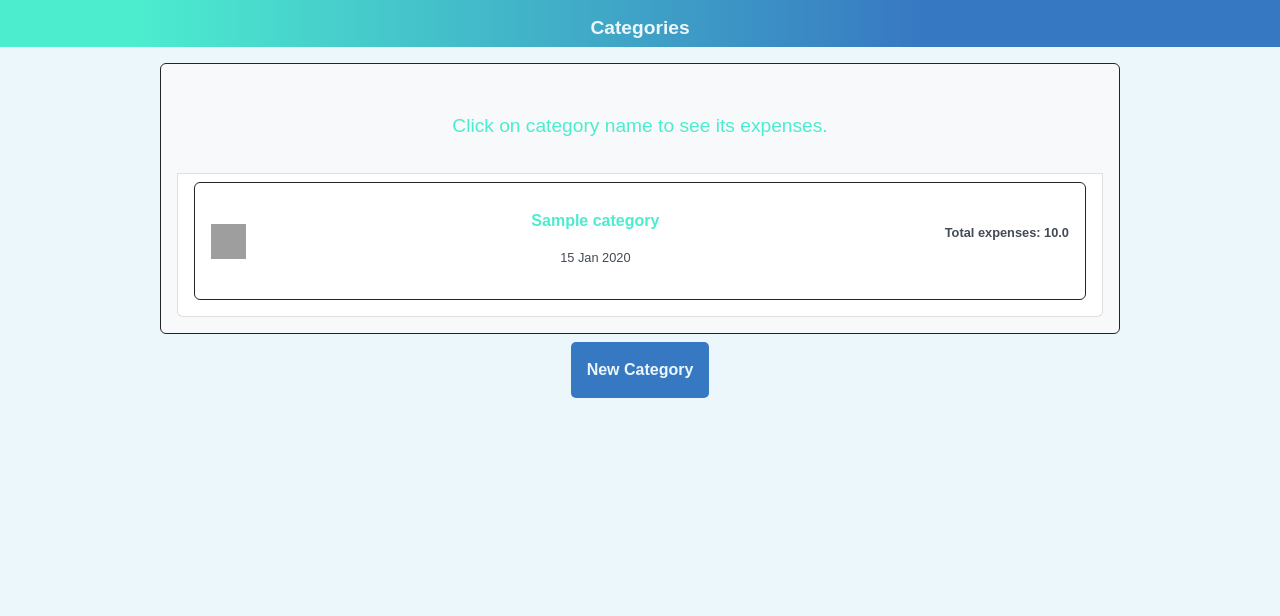
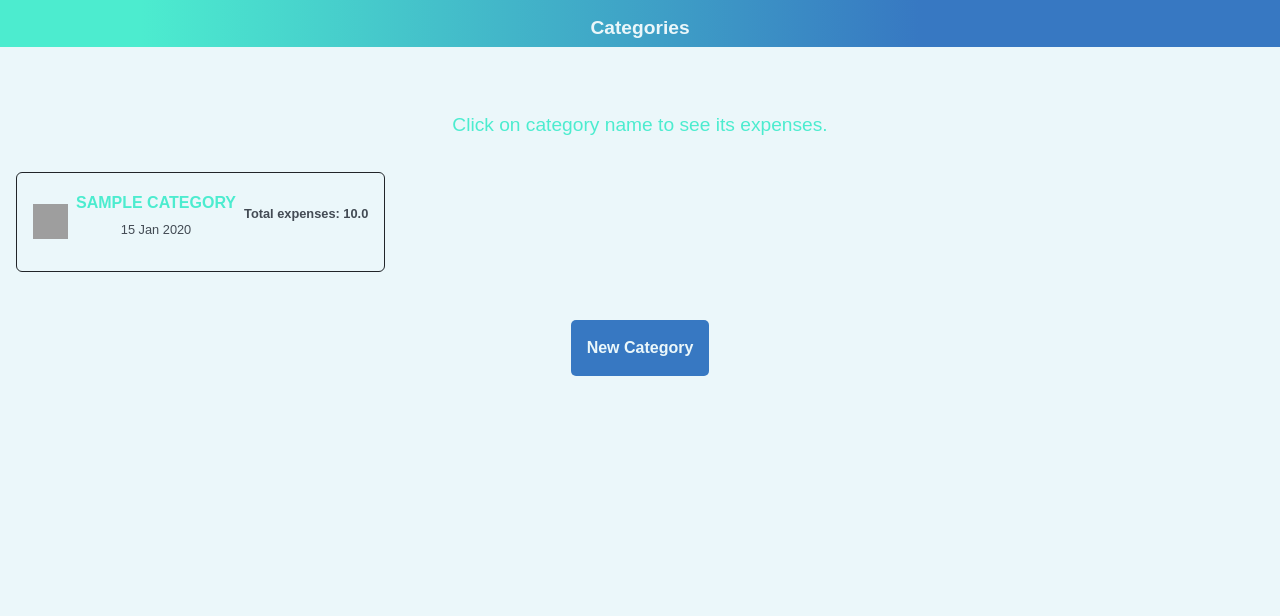
Before and after one commit to ahzamir/budget-app, a Rails app: page / in a window 1280 px wide. Shown: the part 69-685 px from the top of the page. Run offline with Rails 7, Linux system fonts and the light colour scheme; a user stored in the database is signed in; tables that the repository leaves empty hold one stand-in row (values such as "Sample post"); style sheets or scripts are compiled from the project's sources; some libraries are stand-ins or nearby versions; grey boxes are pictures that could not be loaded.

Commit message:
add some style to the content of each category

```diff
--- a/app/assets/stylesheets/application.scss
+++ b/app/assets/stylesheets/application.scss
@@ -316,8 +316,16 @@ form label {
   width: 50%;
 }
 
+.category-name {
+  font-size: 1.2rem;
+}
+
 @media screen and (max-width: 768px) {
   .user-card {
     width: 100%;
   }
+
+  .category-name {
+    font-size: 0.7rem;
+  }
 }
--- a/app/views/categories/_category.html.erb
+++ b/app/views/categories/_category.html.erb
@@ -1,9 +1,9 @@
-<div id="<%= dom_id category %>" class="category d-flex justify-content-between align-items-center p-3 mb-2 text-dark rounded border border-dark ms-0">
+<div id="<%= dom_id category %>" class="category d-flex justify-content-between align-items-center p-3 mb-2 text-dark rounded border border-dark">
     <div>
         <%= image_tag category.icon, class: "icon", alt: category.name %>
     </div>
     <div class="category-name d-flex flex-column justify-content-center align-items-center">
-        <h3>
+        <h3 class="category-name mb-0 p-0 text-uppercase fw-bold">
             <%= link_to category.name, user_category_expenses_path(current_user, category) %>
         </h3>
         <p class="created-at">
--- a/app/views/categories/index.html.erb
+++ b/app/views/categories/index.html.erb
@@ -2,12 +2,12 @@
   <div class="page-header">
     <h2>Categories</h2>
   </div>
-  <div id="categories" class="w-75 p-3 mb-2 bg-light text-dark rounded border border-dark m-3">
+  <div id="categories" class="w-100 p-3 mb-2 text-dark m-3">
     <% if @categories.any? %>
-      <ul class="list-group list-style-none">
+      <ul>
         <p class="alert-info">Click on category name to see its expenses.</p>
         <% @categories.each do |category| %>
-          <li class="list-group-item ms-0">
+          <li class="d-flex justify-content-between align-items-center">
             <%= render category %>
           </li>
         <% end %>
@@ -17,7 +17,7 @@
     <% end %>
   </div>
 
-  <%= link_to "New Category", new_user_category_path(current_user), class: "link-buttons" %>
+  <%= link_to "New Category", new_user_category_path(current_user), class: "link-buttons mb-2" %>
 <% else %>
   <div>
     <h3 class="alert-msg">You are not signed in</h3>
```
